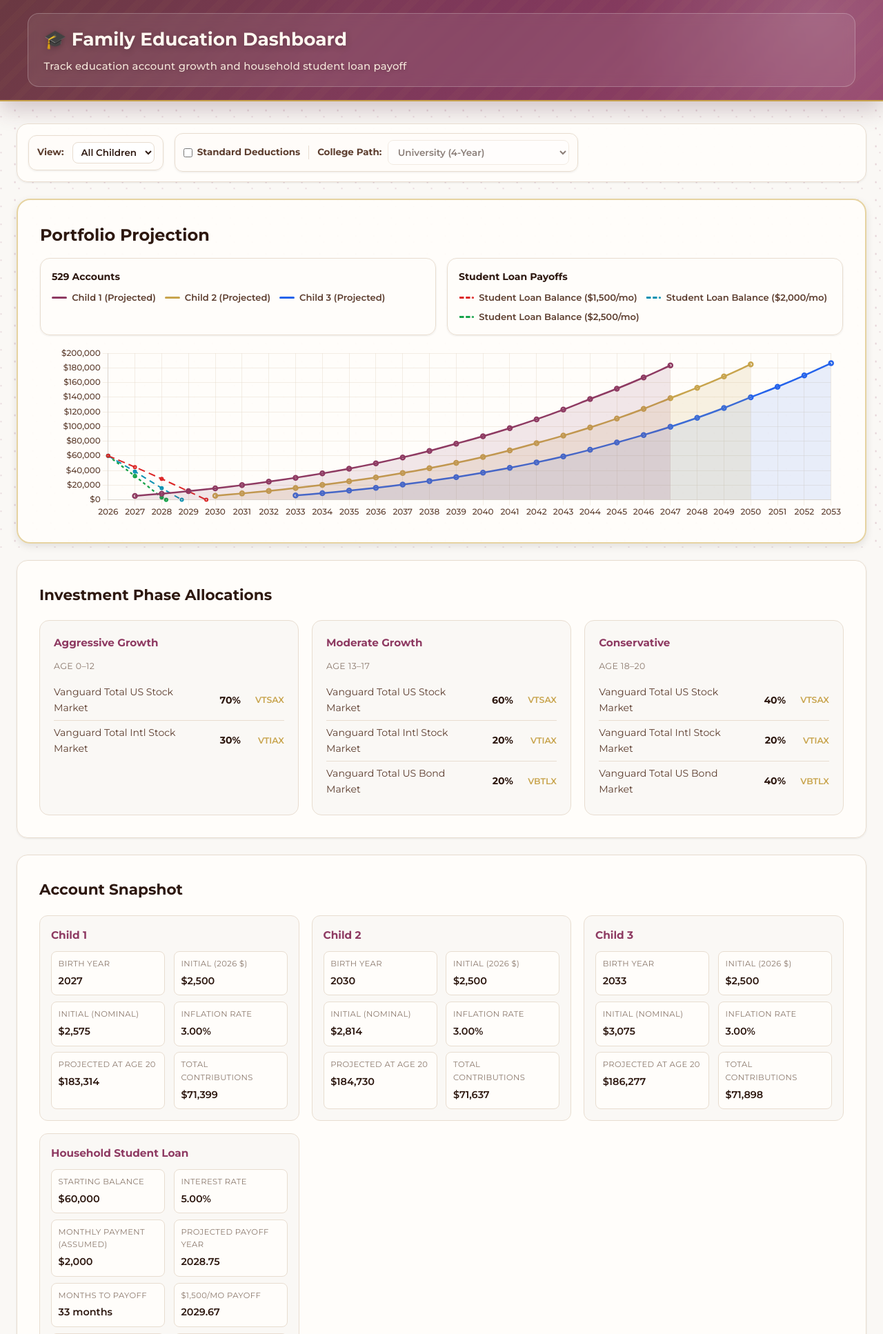
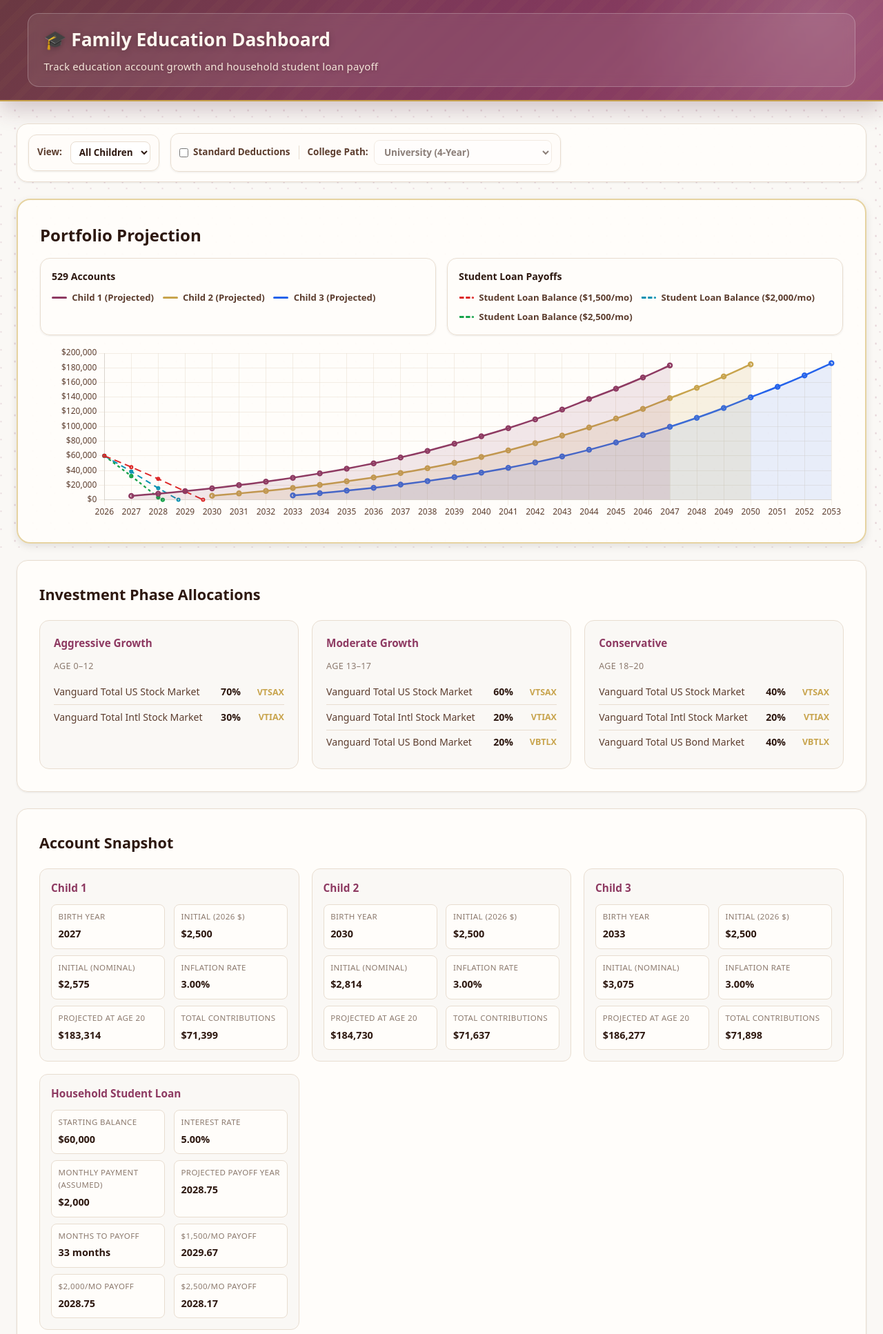
Before and after one commit to sguthrie107/education-calculator, a FastAPI app: page / in a window 1280 px wide. Shown: the top 1934 px of the page at 69% size. Run offline with FastAPI, Linux system fonts and the light colour scheme; data comes from the database, SQL or seed files in the repository; data that the repository does not hold is empty.

Commit message:
Slim static asset payload

```diff
--- a/app/static/css/dashboard.css
+++ b/app/static/css/dashboard.css
@@ -1,31 +1,3 @@
-@font-face {
-    font-family: "Montserrat";
-    src: url('/static/fonts/Montserrat-Regular.ttf') format('truetype');
-    font-weight: 400;
-    font-style: normal;
-}
-
-@font-face {
-    font-family: "Montserrat";
-    src: url('/static/fonts/Montserrat-Medium.ttf') format('truetype');
-    font-weight: 500;
-    font-style: normal;
-}
-
-@font-face {
-    font-family: "Montserrat";
-    src: url('/static/fonts/Montserrat-SemiBold.ttf') format('truetype');
-    font-weight: 600;
-    font-style: normal;
-}
-
-@font-face {
-    font-family: "Montserrat";
-    src: url('/static/fonts/Montserrat-Bold.ttf') format('truetype');
-    font-weight: 700;
-    font-style: normal;
-}
-
 * {
     margin: 0;
     padding: 0;
@@ -52,6 +24,7 @@
     --shadow-lg: 0 10px 40px rgba(0, 0, 0, 0.12);
     --gradient-primary: linear-gradient(135deg, #8E3A62 0%, #A14A73 100%);
     --gradient-surface: linear-gradient(135deg, rgba(255, 253, 250, 0.97) 0%, rgba(250, 248, 245, 0.95) 100%);
+    --font-sans: system-ui, -apple-system, BlinkMacSystemFont, "Segoe UI", "Helvetica Neue", Arial, sans-serif;
     --trim-color: #C8A44D;
     --trim-soft: #E6D3A1;
     --silver: #C0C5CE;
@@ -61,7 +34,7 @@
 }
 
 body {
-    font-family: "Montserrat", -apple-system, BlinkMacSystemFont, "Segoe UI", Roboto, "Helvetica Neue", Arial, sans-serif;
+    font-family: var(--font-sans);
     background-color: var(--background);
     color: var(--text-primary);
     line-height: 1.6;
--- a/app/static/js/chart.js
+++ b/app/static/js/chart.js
@@ -6,6 +6,7 @@ let householdLoanData = null;
 const childSectionCollapsedState = new Map();
 let deductionModeEnabled = false;
 let deductionPathKey = 'direct_4yr';
+const APP_FONT_FAMILY = 'system-ui, -apple-system, BlinkMacSystemFont, "Segoe UI", "Helvetica Neue", Arial, sans-serif';
 
 const stressTierStyles = {
     5: { color: '#166534', bg: '#DCFCE7', border: '#86EFAC' },
@@ -16,7 +17,7 @@ const stressTierStyles = {
 };
 
 if (window.Chart) {
-    Chart.defaults.font.family = 'Montserrat, -apple-system, BlinkMacSystemFont, "Segoe UI", Roboto, "Helvetica Neue", Arial, sans-serif';
+    Chart.defaults.font.family = APP_FONT_FAMILY;
     Chart.defaults.color = '#5C3D2E';
 }
 
```
Also changed, not shown: app/static/fonts/Montserrat-Black.ttf (deleted), app/static/fonts/Montserrat-BlackItalic.ttf (deleted), app/static/fonts/Montserrat-Bold.ttf (deleted), app/static/fonts/Montserrat-BoldItalic.ttf (deleted), app/static/fonts/Montserrat-ExtraBold.ttf (deleted), app/static/fonts/Montserrat-ExtraBoldItalic.ttf (deleted), app/static/fonts/Montserrat-ExtraLight.ttf (deleted), app/static/fonts/Montserrat-ExtraLightItalic.ttf (deleted), app/static/fonts/Montserrat-Italic.ttf (deleted), app/static/fonts/Montserrat-Light.ttf (deleted), app/static/fonts/Montserrat-LightItalic.ttf (deleted), app/static/fonts/Montserrat-Medium.ttf (deleted), app/static/fonts/Montserrat-MediumItalic.ttf (deleted), app/static/fonts/Montserrat-Regular.ttf (deleted), 4 more files.
